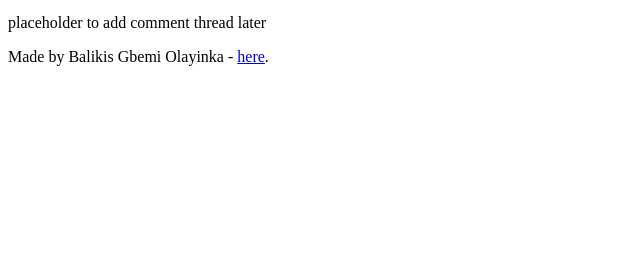
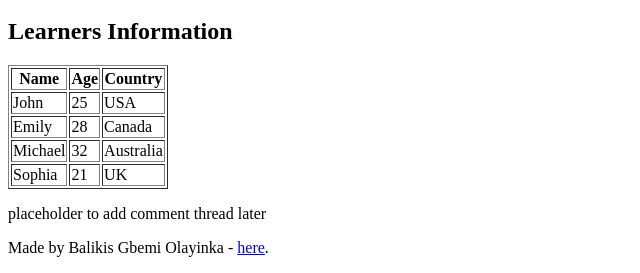
Before and after one commit to Promgirl65/My_First_Portfolio, a plain HTML site: page html_basic/index.html in a window 1280 px wide. Shown: the part 648-921 px from the top of the page, without its empty margins (0-640 px from the left). Before the commit the page ends 800 px from the top, so only its background shows below. Drawn offline with Linux system fonts and the light colour scheme.

Commit message:
index.html

```diff
--- a/html_basic/index.html
+++ b/html_basic/index.html
@@ -25,10 +25,44 @@
       <p>This is the third paragraph. It may contain supporting information or examples.</p>
       <p>This is the fourth paragraph. It wraps up the content of this basic HTML page.</p>
 
-      <!-- Clickable Image -->
+      <!-- Image -->
       <a href="https://www.alxafrica.com" target="_blank">
         <img src="https://i.ibb.co/gTDZZT8/ALX-Logo-07.png" alt="ALX Logo">
       </a>
+
+      <!-- Learners Table -->
+      <h2>Learners Information</h2>
+      <table border="1">
+        <thead>
+          <tr>
+            <th>Name</th>
+            <th>Age</th>
+            <th>Country</th>
+          </tr>
+        </thead>
+        <tbody>
+          <tr>
+            <td>John</td>
+            <td>25</td>
+            <td>USA</td>
+          </tr>
+          <tr>
+            <td>Emily</td>
+            <td>28</td>
+            <td>Canada</td>
+          </tr>
+          <tr>
+            <td>Michael</td>
+            <td>32</td>
+            <td>Australia</td>
+          </tr>
+          <tr>
+            <td>Sophia</td>
+            <td>21</td>
+            <td>UK</td>
+          </tr>
+        </tbody>
+      </table>
     </article>
 
     <aside>
```
